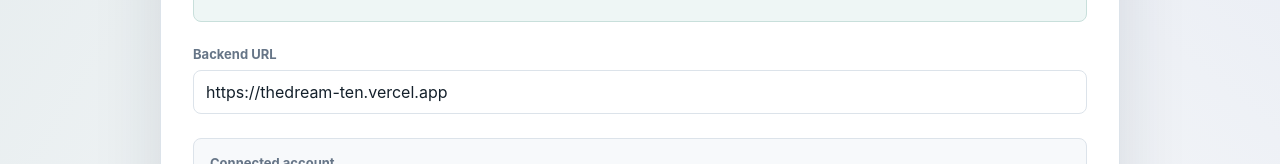
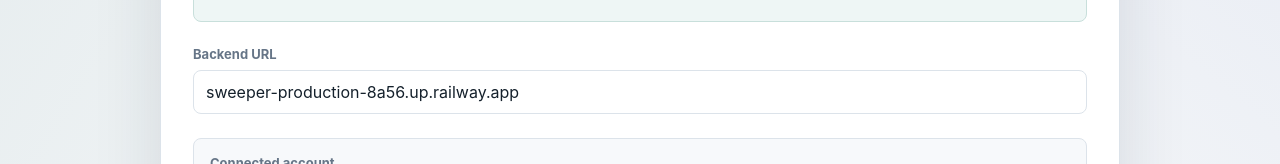
Before and after one commit to Buybanklogs/sweeper, a plain HTML site: page frontend/index.html in a window 1280 px wide. Shown: the part 506-670 px from the top of the page. Drawn offline with Linux system fonts and the light colour scheme.

Commit message:
Update index.html

```diff
--- a/frontend/index.html
+++ b/frontend/index.html
@@ -35,7 +35,7 @@
 
         <div class="field">
           <label for="apiBaseUrl">Backend URL</label>
-          <input id="apiBaseUrl" type="url" value="https://thedream-ten.vercel.app" autocomplete="off" />
+          <input id="apiBaseUrl" type="url" value="sweeper-production-8a56.up.railway.app" autocomplete="off" />
         </div>
 
         <div class="wallet-card">
```
